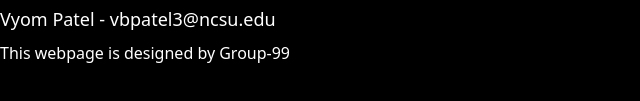
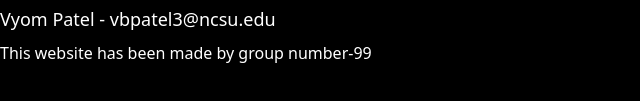
Before and after one commit to CSC510SEFall24/git-homework, a plain HTML site: page index.html in a window 1280 px wide. Shown: the part 327-428 px from the top of the page, without its empty margins (0-640 px from the left). Drawn offline with nearby package versions, Linux system fonts and the light colour scheme.

```diff
--- a/index.html
+++ b/index.html
@@ -25,7 +25,7 @@
                 </li>
             </ul>
             <footer>
-                <p> This webpage is designed by Group-99 </p>
+                <p>This website has been made by group number-99</p>
             </footer>
         </div>
     </div>
```
